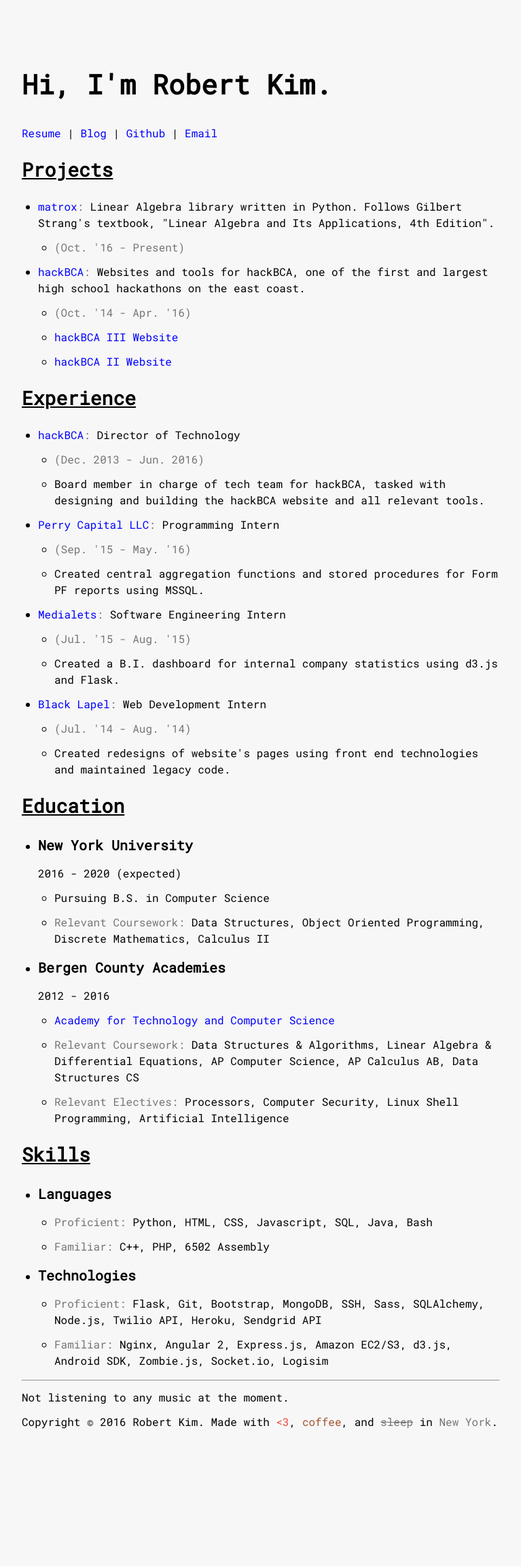
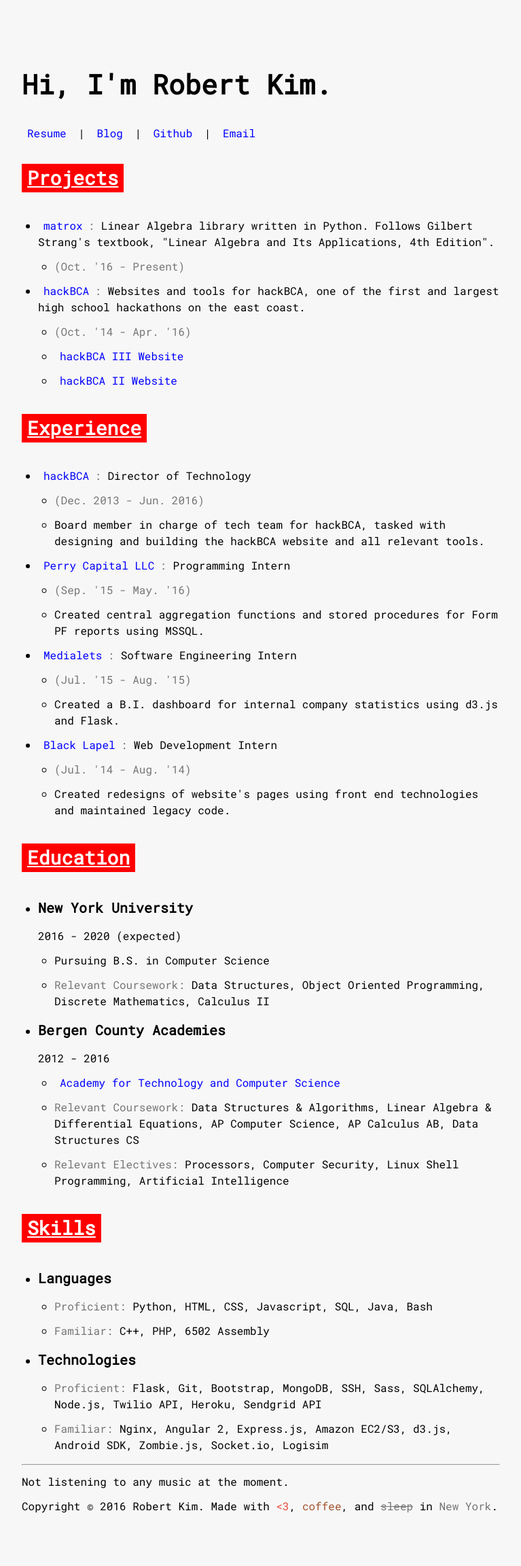
Before and after one commit to rkty13/personalsite-lambda, a Flask app: template templates/index.html in a window 1280 px wide. Shown: the whole page at 68% size, without its empty margins (256-1023 px from the left). Before the commit the page ends 2102 px from the top, so only its background shows below. Run offline with Flask 2, Linux system fonts and the light colour scheme; the template is opened without the code that fills it, so the values that code supplies are empty; style sheets or scripts are compiled from the project's sources.

Commit message:
More styling changes.

```diff
--- a/static/css/sass/style.scss
+++ b/static/css/sass/style.scss
@@ -61,6 +61,7 @@
 }
 
 a {
+  padding: 0 0.5rem;
   color: blue;
   text-decoration: none;
 
@@ -70,8 +71,22 @@
 
   &:hover {
     text-decoration: underline;
+    background-color: blue;
+    color: white;
   }
 }
+
+.header {
+  color: white;
+  display: inline-block;
+  padding: 0 0.5rem;
+  background-color: red;
+}
+
+// #hello {
+//   background-color: #1d1f20;
+//   color: #1ec503;
+// }
 
 ul {
   padding-left: 1.5rem;
--- a/templates/index.html
+++ b/templates/index.html
@@ -10,7 +10,7 @@
   <body>
     <div class="content">
       <div id="intro">
-        <h1>Hi, I'm Robert Kim.</h1>
+        <h1 id="hello">Hi, I'm Robert Kim.</h1>
         <p>
           <a href="/resume.pdf">Resume</a> |
           <a href="/blog">Blog</a> |
@@ -18,8 +18,8 @@
           <a href="mailto:me@robertkim.io">Email</a>
         </p>
       </div>
-      <div id="projects">
-        <h2>Projects</h2>
+      <section id="projects">
+        <h2 class="header" id="projects">Projects</h2>
         <ul>
           <li>
             <p><span><a href="https://github.com/rkty13/matrox">matrox</a>: </span>Linear Algebra library written in Python. Follows Gilbert Strang's textbook, "Linear Algebra and Its Applications, 4th Edition".</p>
@@ -36,10 +36,10 @@
             </ul>
           </li>
         </ul>
-      </div>
+      </section>
 
-      <div id="experience">
-        <h2>Experience</h2>
+      <section id="experience">
+        <h2 class="header" id="experience">Experience</h2>
         <ul>
           <li>
             <p><span><a href="www.hackbca.com">hackBCA</a>: </span>Director of Technology</p>
@@ -70,10 +70,10 @@
             </ul>
           </li>
         </ul>
-      </div>
+      </section>
 
-      <div id="education">
-        <h2>Education</h2>
+      <section id="education">
+        <h2 class="header" id="education">Education</h2>
         <ul>
           <li>
             <div class="school">
@@ -97,10 +97,10 @@
             </div>
           </li>
         </ul>
-      </div>
+      </section>
 
-      <div id="skills">
-        <h2>Skills</h2>
+      <section id="skills">
+        <h2 class="header" id="skills">Skills</h2>
         <ul>
           <li>
             <h4>Languages</h4>
@@ -117,12 +117,12 @@
             </ul>
           </li>
         </ul>
-      </div>
+      </section>
       <hr />
-      <div id="footer">
+      <footer>
         <p id="scrobble"><span id="scrobble_pre">Currently listening to</span> <span id="scrobble_title">...</span> by <span id="scrobble_artist">...</span>.</p>
         <p>Copyright © 2016 Robert Kim. Made with <span id="heart">&lt;3</span>, <span id="coffee">coffee</span>, and <span id="sleep">sleep</span> in <span>New York</span>.</p>
-      </div>
+      </footer>
     </div>
   </body>
   <script type="text/javascript">
```
